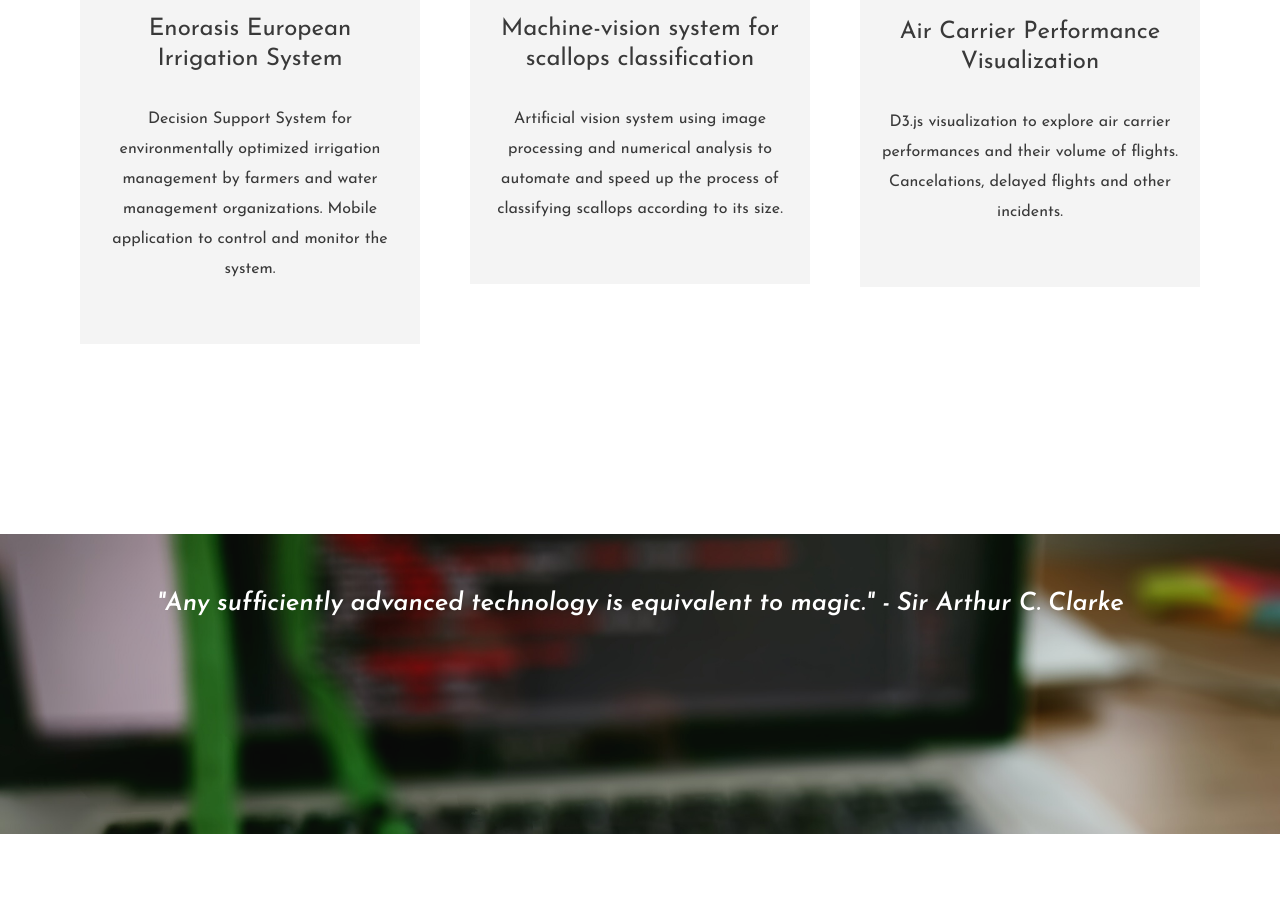
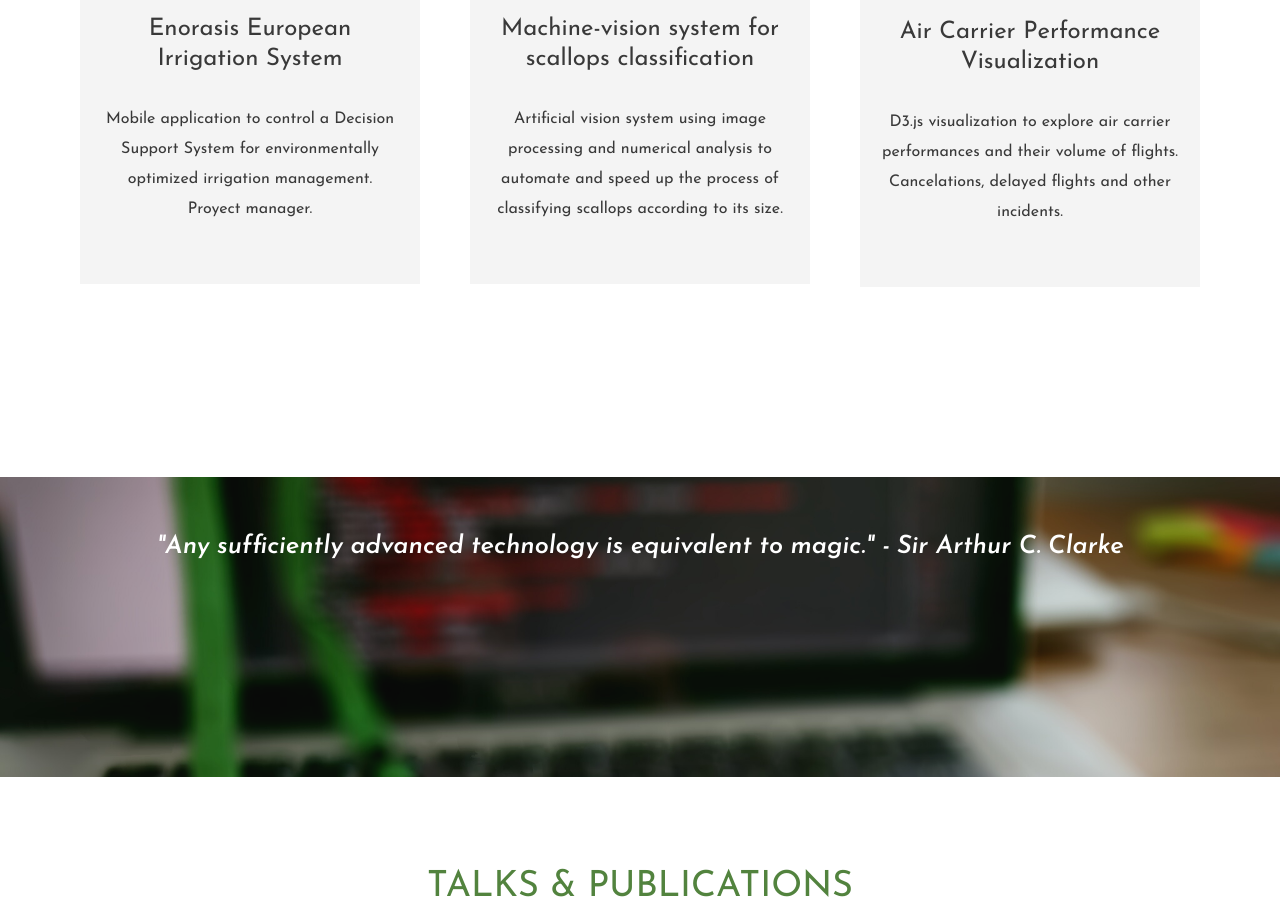
Before and after one commit to malon/malon.github.io, a plain HTML site: page index.html in a window 1280 px wide. Shown: the part 1864-2768 px from the top of the page. Drawn offline with Linux system fonts and the light colour scheme.

Commit message:
Amended texts

```diff
--- a/index.html
+++ b/index.html
@@ -163,7 +163,7 @@
                         </a>
                         <h3>Enorasis European <br> Irrigation System </h3>
                         <p>
-                            Decision Support System for environmentally optimized irrigation management by farmers and water management organizations. Mobile application to control and monitor the system.
+                            Mobile application to control a Decision Support System for environmentally optimized irrigation management. Proyect manager.
                         </p>
 
                     </div>
```
